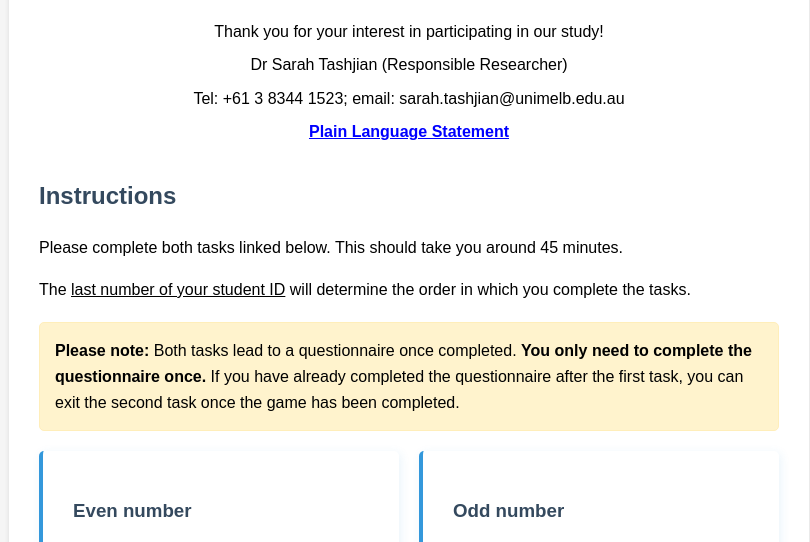
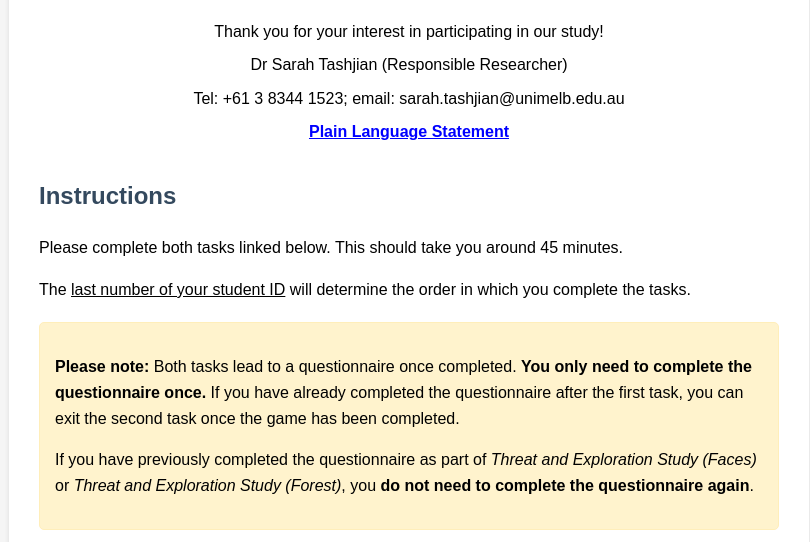
Before and after one commit to edenharari/Behav-Index-AWMM, a plain HTML site: page index.html in a window 1280 px wide. Shown: the part 256-798 px from the top of the page, without its empty margins (231-1041 px from the left). Drawn offline with Linux system fonts and the light colour scheme.

Commit message:
Update important note

```diff
--- a/index.html
+++ b/index.html
@@ -142,10 +142,11 @@
         <p>The <u>last number of your student ID</u> will determine the order in which you complete the tasks.</p>
 
         <div class="important-note">
-            <strong>Please note:</strong> Both tasks lead to a questionnaire once completed.
+            <p><strong>Please note:</strong> Both tasks lead to a questionnaire once completed.
             <strong>You only need to complete the questionnaire once.</strong>
             If you have already completed the questionnaire after the first task,
-            you can exit the second task once the game has been completed.
+            you can exit the second task once the game has been completed.</p>
+            <p>If you have previously completed the questionnaire as part of <i>Threat and Exploration Study (Faces)</i> or <i>Threat and Exploration Study (Forest)</i>, you <strong>do not need to complete the questionnaire again</strong>.</p>
         </div>
 
         <div class="task-order">
```
